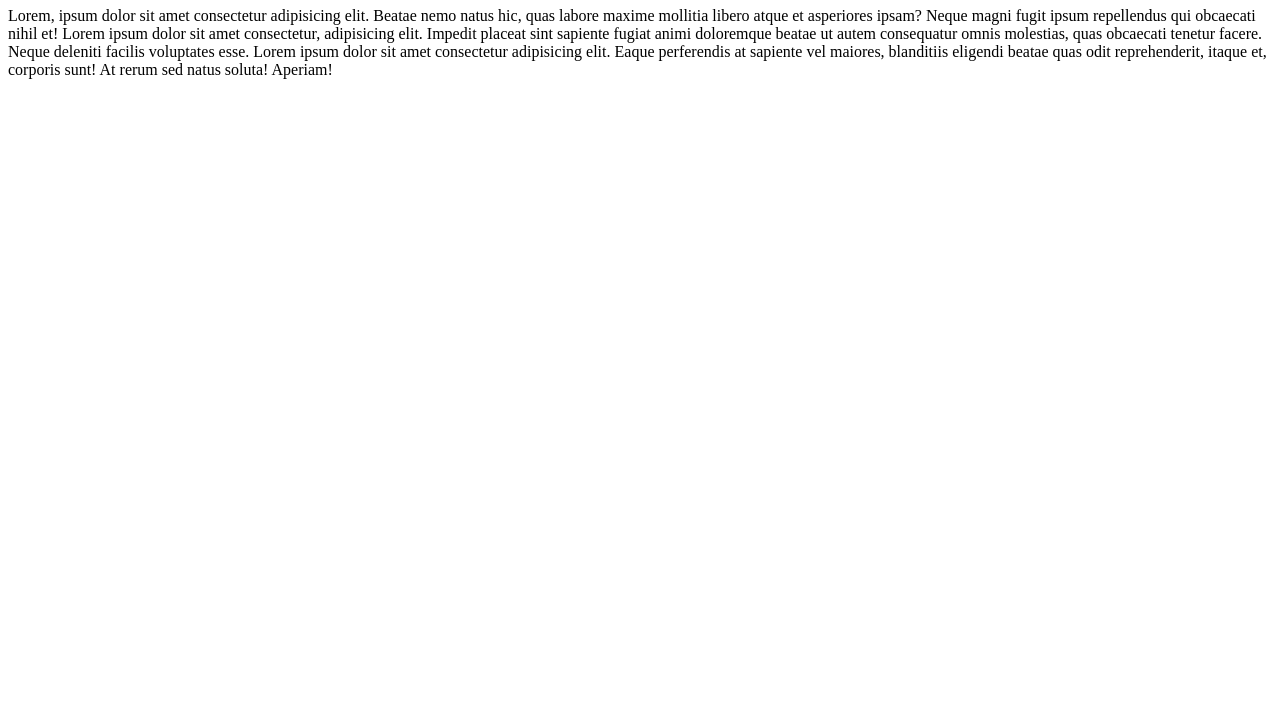
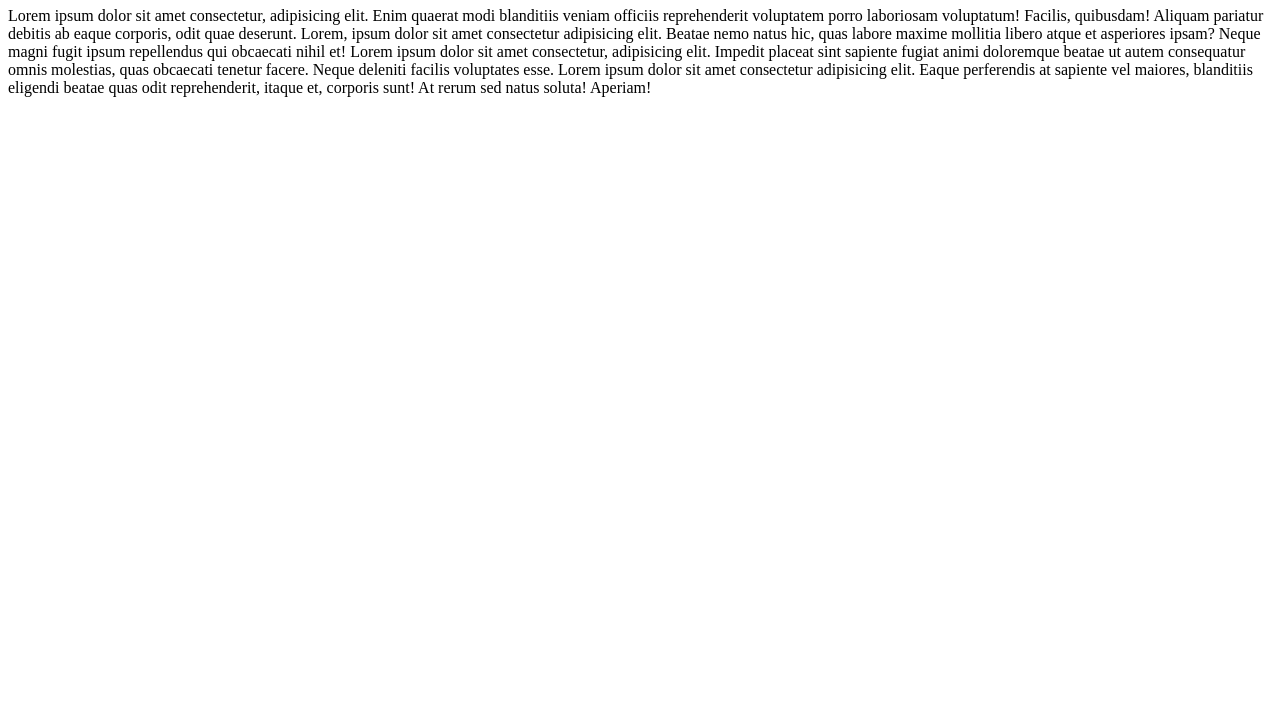
Before and after one commit to lafartins/praticando, a plain HTML site: page index.html in a window 1280 px wide. Shown: the part 73-800 px from the top of the page. Drawn offline with Linux system fonts and the light colour scheme.

Commit message:
adicinei mais um texto

```diff
--- a/index.html
+++ b/index.html
@@ -8,6 +8,6 @@
 </head>
 <body>
     <h1>Praticando GitHub</h1>
-    <p>Lorem, ipsum dolor sit amet consectetur adipisicing elit. Beatae nemo natus hic, quas labore maxime mollitia libero atque et asperiores ipsam? Neque magni fugit ipsum repellendus qui obcaecati nihil et! Lorem ipsum dolor sit amet consectetur, adipisicing elit. Impedit placeat sint sapiente fugiat animi doloremque beatae ut autem consequatur omnis molestias, quas obcaecati tenetur facere. Neque deleniti facilis voluptates esse. Lorem ipsum dolor sit amet consectetur adipisicing elit. Eaque perferendis at sapiente vel maiores, blanditiis eligendi beatae quas odit reprehenderit, itaque et, corporis sunt! At rerum sed natus soluta! Aperiam!</p>
+    <p>Lorem ipsum dolor sit amet consectetur, adipisicing elit. Enim quaerat modi blanditiis veniam officiis reprehenderit voluptatem porro laboriosam voluptatum! Facilis, quibusdam! Aliquam pariatur debitis ab eaque corporis, odit quae deserunt. Lorem, ipsum dolor sit amet consectetur adipisicing elit. Beatae nemo natus hic, quas labore maxime mollitia libero atque et asperiores ipsam? Neque magni fugit ipsum repellendus qui obcaecati nihil et! Lorem ipsum dolor sit amet consectetur, adipisicing elit. Impedit placeat sint sapiente fugiat animi doloremque beatae ut autem consequatur omnis molestias, quas obcaecati tenetur facere. Neque deleniti facilis voluptates esse. Lorem ipsum dolor sit amet consectetur adipisicing elit. Eaque perferendis at sapiente vel maiores, blanditiis eligendi beatae quas odit reprehenderit, itaque et, corporis sunt! At rerum sed natus soluta! Aperiam!</p>
 </body>
 </html>
```
